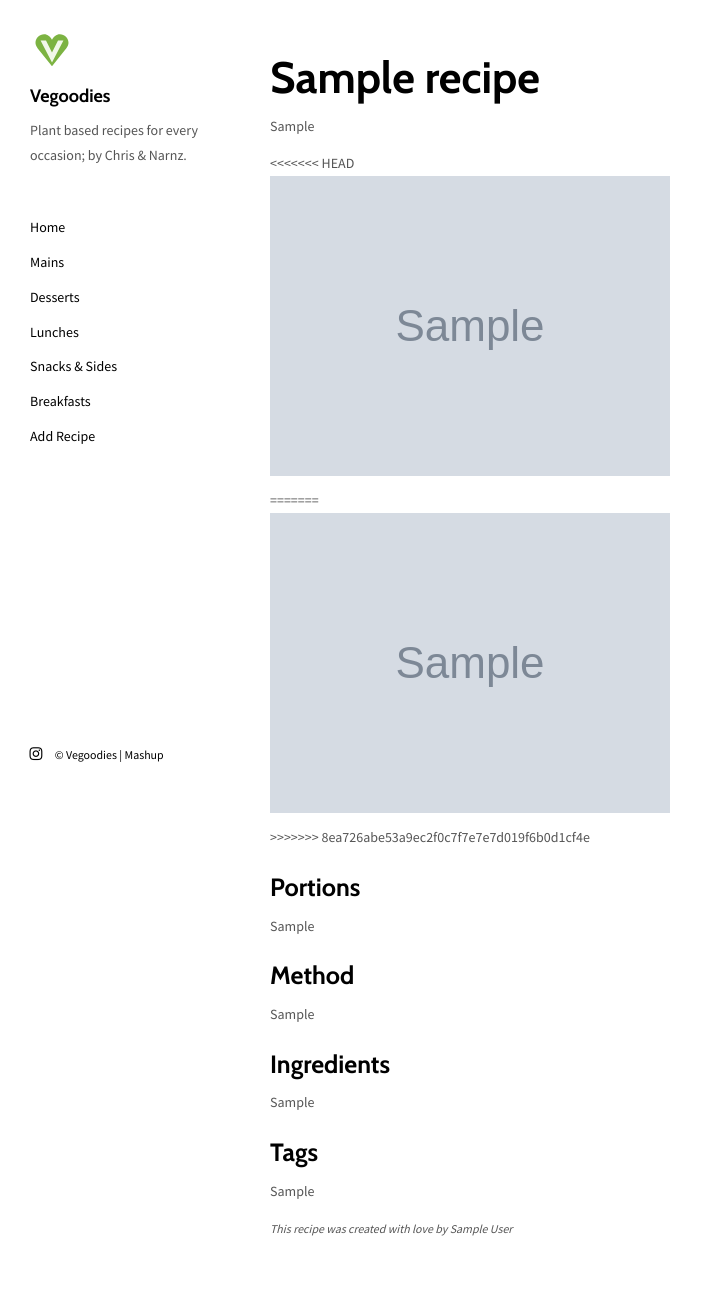
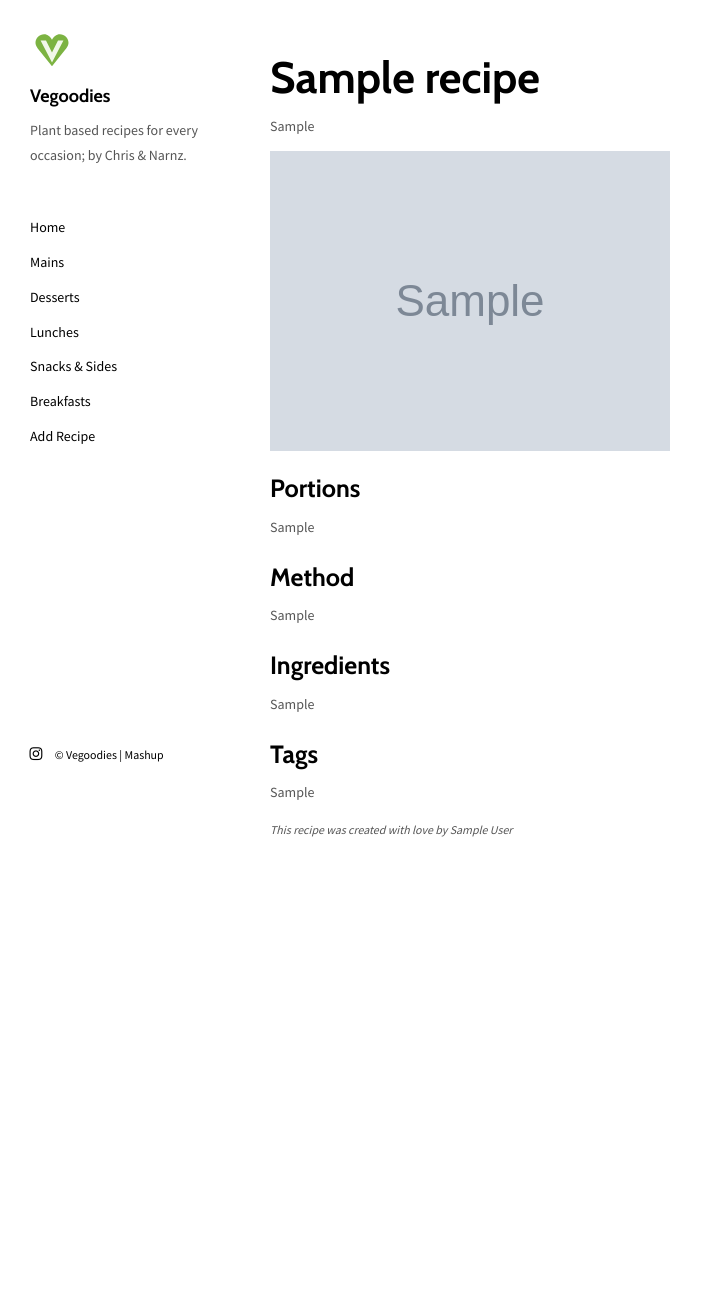
Before and after one commit to crhext/vegoodies, a Flask app: a page that uses templates/recipetemplate.html in a window 1280 px wide. Shown: the whole page, without its empty margins (0-704 px from the left). After the commit the page ends 837 px from the top, so only its background shows below. Run offline with Flask 2, Linux system fonts and the light colour scheme; tables that the repository leaves empty hold one stand-in row (values such as "Sample post"); grey boxes marked "Sample" are stand-in pictures; some libraries are stand-ins or nearby versions.

```diff
--- a/templates/recipetemplate.html
+++ b/templates/recipetemplate.html
@@ -76,11 +76,8 @@
         <h1>{{ recipe['title'] }}</h1>
         <p>{{ recipe['overview'] }}</p>
 
-<<<<<<< HEAD
-        <p><img class="img-responsive"  alt="" src="{{ image_name }}"></p>
-=======
         <p><img class="img-responsive" alt="" src="{{ image_name }}"></p>
->>>>>>> 8ea726abe53a9ec2f0c7f7e7e7d019f6b0d1cf4e
+
 
         <h3>Portions</h3>
         <p>{{ recipe['portions'] }}</p>
```
Also changed, not shown: secrets.py (added), 1 other file.
